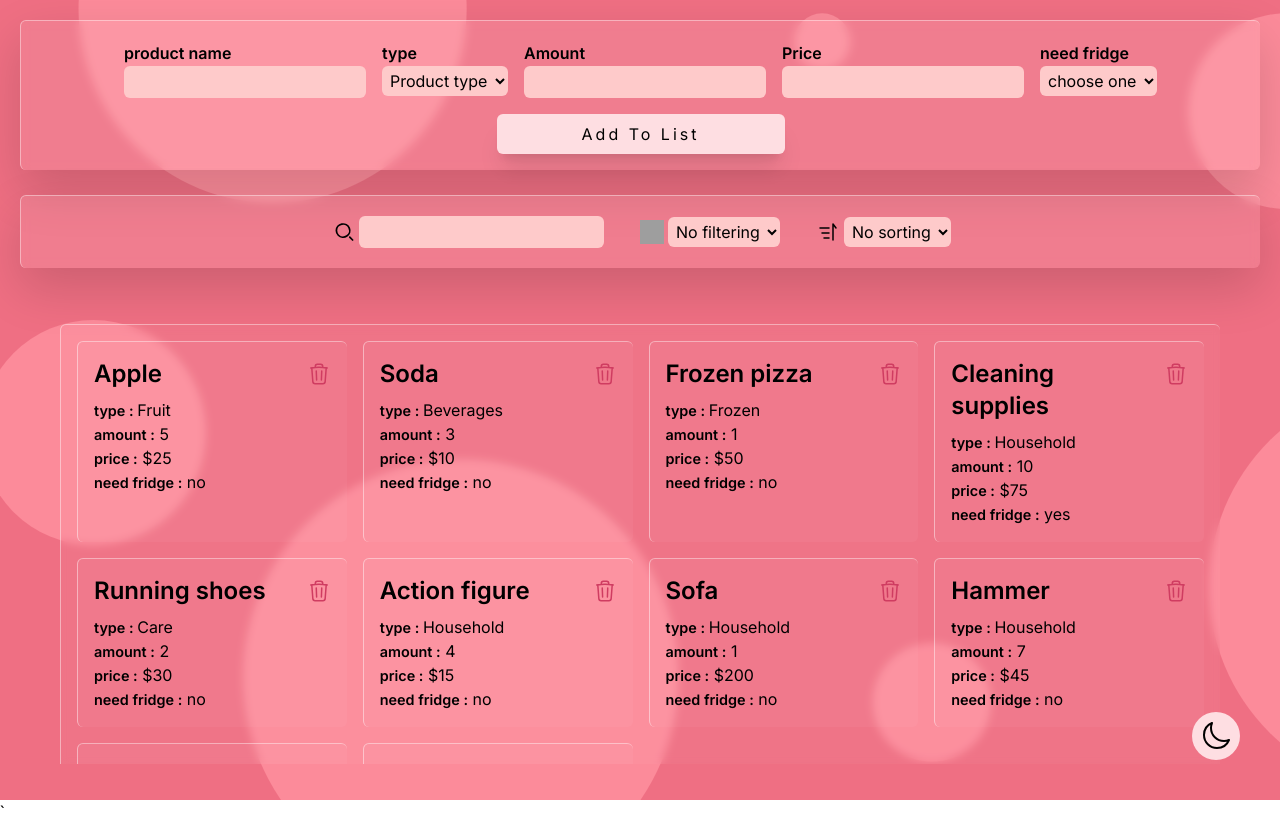
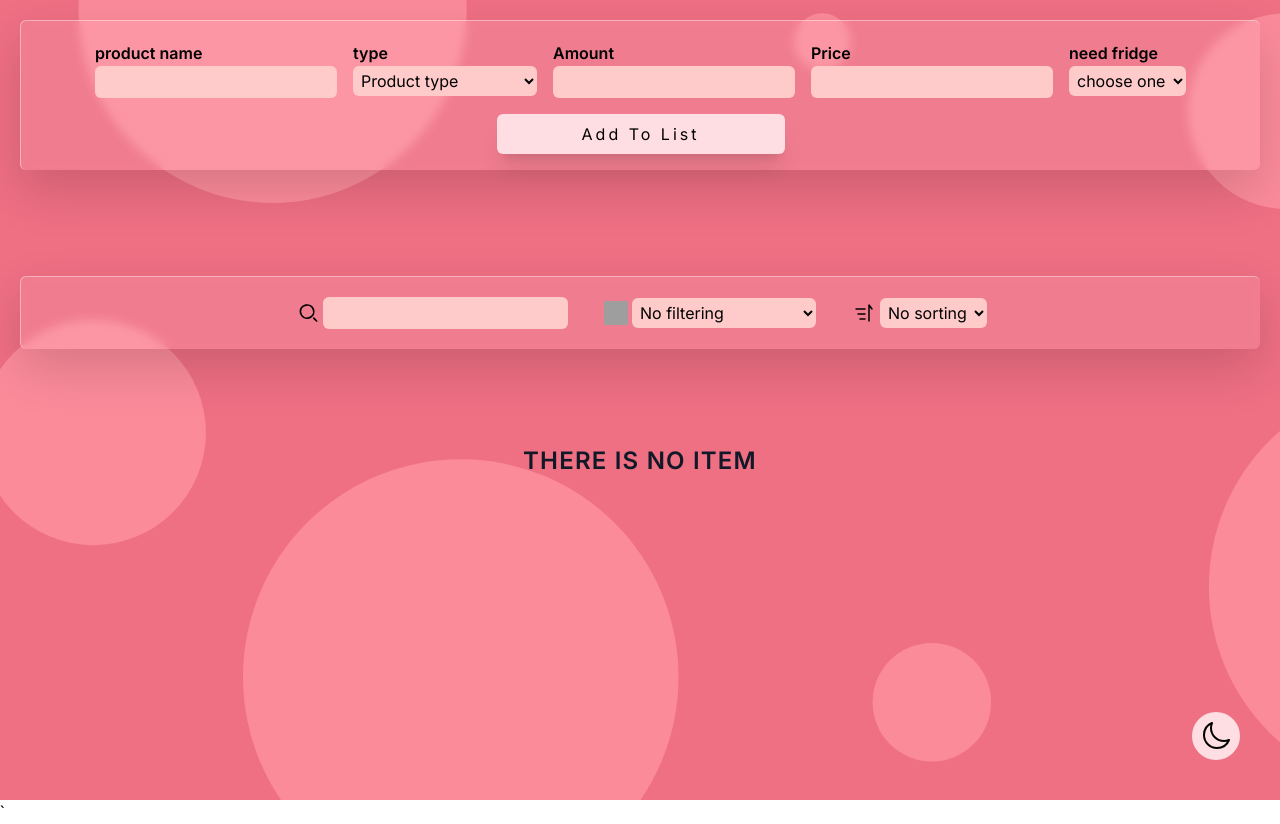
Before and after one commit to mohammadkhakshoor/shoppingList-tracker, a React (Vite) app: page / in a window 1280 px wide. Built offline with nearby package versions, Linux system fonts and the light colour scheme; grey boxes are pictures that could not be loaded.

Commit message:
UPDATE: update the sorting order and update the categories

```diff
--- a/src/App.jsx
+++ b/src/App.jsx
@@ -6,96 +6,106 @@ import FormToggler from "./components/FormToggler";
 import useCheckWindowResize from "./Hooks/useCheckWindowResize";
 import ThemeSwitcher from "./components/ThemeSwitcher";
 
-const typesOfProducts = ["Fruit", "Beverages", "Frozen", "Household", "Care"];
-
-const x = [
-  {
-    productName: "apple",
-    amount: "5",
-    price: "25",
-    productType: "Fruit",
-    needFridge: "no",
-    id: "1",
-  },
-  {
-    productName: "soda",
-    amount: "3",
-    price: "10",
-    productType: "Beverages",
-    needFridge: "no",
-    id: "2",
-  },
-  {
-    productName: "frozen pizza",
-    amount: "1",
-    price: "50",
-    productType: "Frozen",
-    needFridge: "no",
-    id: "3",
-  },
-  {
-    productName: "cleaning supplies",
-    amount: "10",
-    price: "75",
-    productType: "Household",
-    needFridge: "yes",
-    id: "4",
-  },
-  {
-    productName: "running shoes",
-    amount: "2",
-    price: "30",
-    productType: "Care",
-    needFridge: "no",
-    id: "5",
-  },
-  {
-    productName: "action figure",
-    amount: "4",
-    price: "15",
-    productType: "Household",
-    needFridge: "no",
-    id: "6",
-  },
-  {
-    productName: "sofa",
-    amount: "1",
-    price: "200",
-    productType: "Household",
-    needFridge: "no",
-    id: "7",
-  },
-  {
-    productName: "hammer",
-    amount: "7",
-    price: "45",
-    productType: "Household",
-    needFridge: "no",
-    id: "8",
-  },
-  {
-    productName: "t-shirt",
-    amount: "3",
-    price: "40",
-    productType: "Care",
-    needFridge: "no",
-    id: "9",
-  },
-  {
-    productName: "cookware set",
-    amount: "2",
-    price: "35",
-    productType: "Household",
-    needFridge: "no",
-    id: "10",
-  },
+const productCategories = [
+  "Food and Beverages",
+  "Clothing",
+  "Health",
+  "Home & Housing",
+  "Transportation",
+  "Technology",
+  "Entertainment",
+  "Educational",
+  "Care & Beauty",
 ];
 
+// const x = [
+//   {
+//     productName: "apple",
+//     amount: "5",
+//     price: "25",
+//     productType: "Fruit",
+//     needFridge: "no",
+//     id: "1",
+//   },
+//   {
+//     productName: "soda",
+//     amount: "3",
+//     price: "10",
+//     productType: "Beverages",
+//     needFridge: "no",
+//     id: "2",
+//   },
+//   {
+//     productName: "frozen pizza",
+//     amount: "1",
+//     price: "50",
+//     productType: "Frozen",
+//     needFridge: "no",
+//     id: "3",
+//   },
+//   {
+//     productName: "cleaning supplies",
+//     amount: "10",
+//     price: "75",
+//     productType: "Household",
+//     needFridge: "yes",
+//     id: "4",
+//   },
+//   {
+//     productName: "running shoes",
+//     amount: "2",
+//     price: "30",
+//     productType: "Care",
+//     needFridge: "no",
+//     id: "5",
+//   },
+//   {
+//     productName: "action figure",
+//     amount: "4",
+//     price: "15",
+//     productType: "Household",
+//     needFridge: "no",
+//     id: "6",
+//   },
+//   {
+//     productName: "sofa",
+//     amount: "1",
+//     price: "200",
+//     productType: "Household",
+//     needFridge: "no",
+//     id: "7",
+//   },
+//   {
+//     productName: "hammer",
+//     amount: "7",
+//     price: "45",
+//     productType: "Household",
+//     needFridge: "no",
+//     id: "8",
+//   },
+//   {
+//     productName: "t-shirt",
+//     amount: "3",
+//     price: "40",
+//     productType: "Care",
+//     needFridge: "no",
+//     id: "9",
+//   },
+//   {
+//     productName: "cookware set",
+//     amount: "2",
+//     price: "35",
+//     productType: "Household",
+//     needFridge: "no",
+//     id: "10",
+//   },
+// ];
+
 export default function App() {
-  const [items, setItems] = useState(x); ////////////// ** here you can use x as testing values
-  // const [items, setItems] = useState(
-  //   JSON.parse(localStorage.getItem("items")) || []
-  // );
+  // const [items, setItems] = useState(x); ////////////// ** here you can use x as testing values
+  const [items, setItems] = useState(
+    JSON.parse(localStorage.getItem("items")) || []
+  );
   const { width } = useCheckWindowResize();
   const [filterTerm, setFilterTerm] = useState("");
   const [sortBy, setSortBy] = useState("");
@@ -120,7 +130,7 @@ export default function App() {
           <ProductForm
             items={items}
             setItems={setItems}
-            typesOfProducts={typesOfProducts}
+            productCategories={productCategories}
             setFormToggler={setFormToggler}
           />
         </div>
@@ -129,7 +139,7 @@ export default function App() {
             setFilterTerm={setFilterTerm}
             setSortBy={setSortBy}
             setFilterBy={setFilterBy}
-            typesOfProducts={typesOfProducts}
+            productCategories={productCategories}
             toggleTheme={toggleTheme}
           />
         </div>
--- a/src/components/FilterProducts.jsx
+++ b/src/components/FilterProducts.jsx
@@ -12,7 +12,7 @@ import {
 const FilterProducts = ({
   setFilterTerm,
   setSortBy,
-  typesOfProducts,
+  productCategories,
   setFilterBy,
   toggleTheme,
 }) => {
@@ -63,7 +63,7 @@ const FilterProducts = ({
                 }}
               >
                 <option value="nothing">No filtering</option>
-                {typesOfProducts.map((type) => {
+                {productCategories.map((type) => {
                   return (
                     <option key={type} value={type}>
                       {type}
--- a/src/components/ProductForm.jsx
+++ b/src/components/ProductForm.jsx
@@ -5,7 +5,7 @@ import { Formik, Field, Form, ErrorMessage } from "formik";
 import GithubRepo from "./GithubRepo";
 import useCheckWindowResize from "../Hooks/useCheckWindowResize";
 
-function ProductForm({ items, setItems, typesOfProducts, setFormToggler }) {
+function ProductForm({ items, setItems, productCategories, setFormToggler }) {
   const { width, setScreenSize } = useCheckWindowResize();
   function onSubmit(values, actions) {
     actions.resetForm();
@@ -73,7 +73,7 @@ function ProductForm({ items, setItems, typesOfProducts, setFormToggler }) {
                     <option value="" disabled>
                       Product type
                     </option>
-                    {typesOfProducts.map((type) => {
+                    {productCategories.map((type) => {
                       return (
                         <option key={type} value={type}>
                           {type}
--- a/src/components/ProductShowCard.jsx
+++ b/src/components/ProductShowCard.jsx
@@ -22,7 +22,7 @@ const ProductShowCard = ({ items, setItems, filterTerm, sortBy, filterBy }) => {
 
   return result.length !== 0 ? (
     <div className="  grid  grid-cols-4 gap-4   max-sm:grid-cols-1 max-lg:grid-cols-2 max-xl:grid-cols-3 glassmorphismCard  backdrop-blur-sm hexa-back p-4  rounded-md ">
-      {result.map((i) => {
+      {result.reverse().map((i) => {
         return (
           <div
             key={i.id}
--- a/src/components/validationSchema.jsx
+++ b/src/components/validationSchema.jsx
@@ -24,7 +24,17 @@ export const validation = yup.object().shape({
   productType: yup
     .string()
     .oneOf(
-      ["Fruit", "Beverages", "Frozen", "Household", "Care"],
+      [
+        "Food and Beverages",
+        "Clothing",
+        "Health",
+        "Home & Housing",
+        "Transportation",
+        "Technology",
+        "Entertainment",
+        "Educational",
+        "Care & Beauty",
+      ],
       "invalid product type"
     )
     .required("⛔ Required !"),
```
